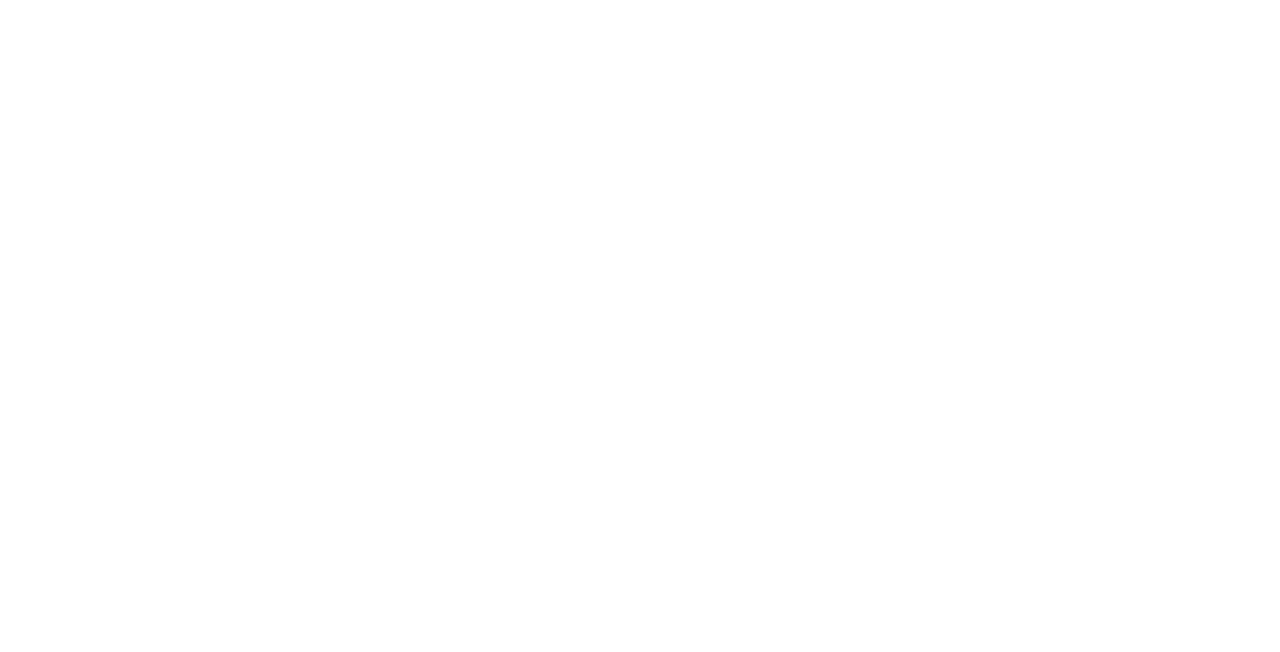
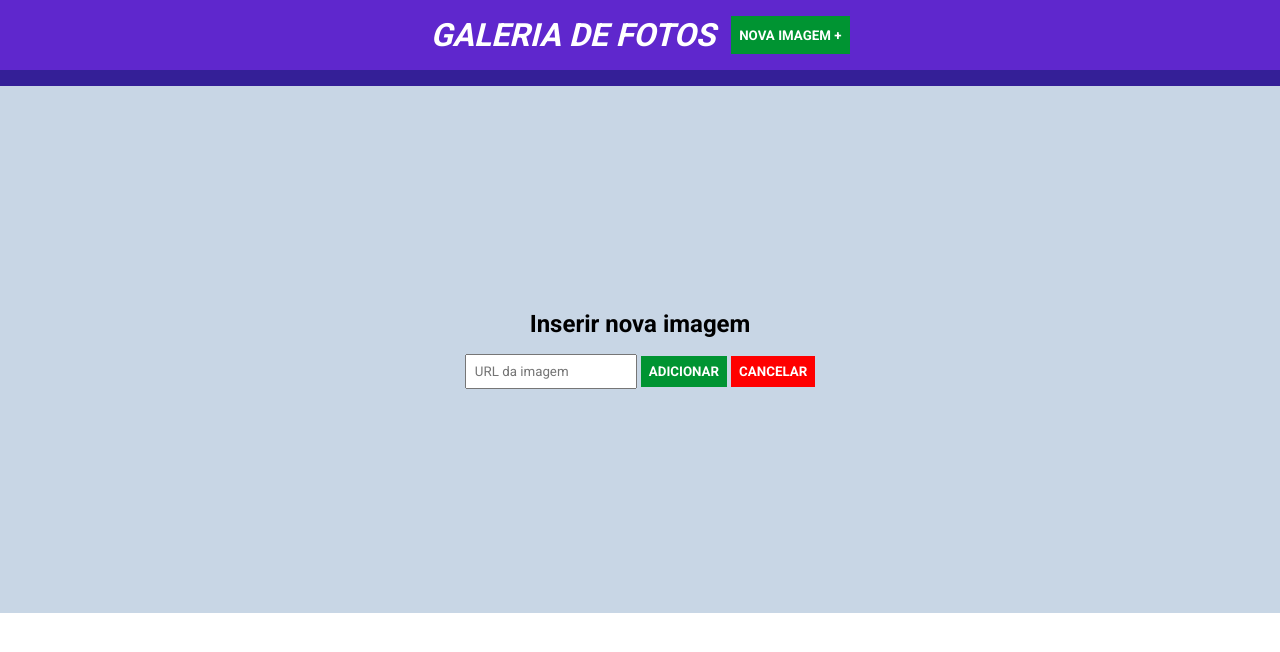
Before and after one commit to BrunoBMAB/Jquery, a plain HTML site: page index.html in a window 1280 px wide. Drawn offline with nearby package versions, Linux system fonts and the light colour scheme.

Commit message:
add Jquery

```diff
--- a/index.html
+++ b/index.html
@@ -8,10 +8,20 @@
     <link rel="preconnect" href="https://fonts.googleapis.com">
 <link rel="preconnect" href="https://fonts.gstatic.com" crossorigin>
 <link href="https://fonts.googleapis.com/css2?family=Roboto:wght@400;700&display=swap" rel="stylesheet">
+<link rel="stylesheet" href="main.css">
 </head>
 <body>
-    <header>
-
-    </header>
+        <header id="titulo">
+            <h1>Galeria de fotos</h1>
+            <button type="button">Nova imagem +</button>
+        </header>
+        <form>
+            <h2>Inserir nova imagem</h2>
+            <input type="url" required placeholder="URL da imagem" />
+            <button type="submit">Adicionar</button>
+            <button type="reset" id="botao-cancelar">Cancelar</button>
+        </form>
+        <script src="https://code.jquery.com/jquery-3.6.3.min.js"></script>
+        <script src="main.js"></script>
 </body>
 </html>
--- /dev/null
+++ b/main.css
@@ -0,0 +1,47 @@
+*{
+    margin: 0;
+    padding: 0;
+    box-sizing: border-box;
+    font-family: Roboto, sans-serif;
+}
+
+header{
+    background-color: #5f27cd;
+    padding: 16px 0;
+    color: white;
+    display: flex;
+    border-bottom: 16px solid #341f97;
+    justify-content: center;
+    text-transform: uppercase;
+    font-style: italic;
+}
+header button{
+    margin-left: 16px;
+}
+
+form{
+    background-color: #c8d6e5;
+    padding: 224px 0;
+    text-align: center;
+}
+
+form h2{
+    margin-bottom: 16px;
+}
+
+input, button{
+    padding: 8px;
+}
+
+button{
+    background-color: #009432;
+    border: none;
+    cursor: pointer;
+    font-weight: bold;
+    text-transform: uppercase;
+    color: white;
+}
+
+#botao-cancelar{
+background-color: red;
+}
--- /dev/null
+++ b/main.js
@@ -0,0 +1,4 @@
+$(document).ready(function(){
+    console.log(document.querySelector('header button'));
+    console.log($('header button'));
+})
```
